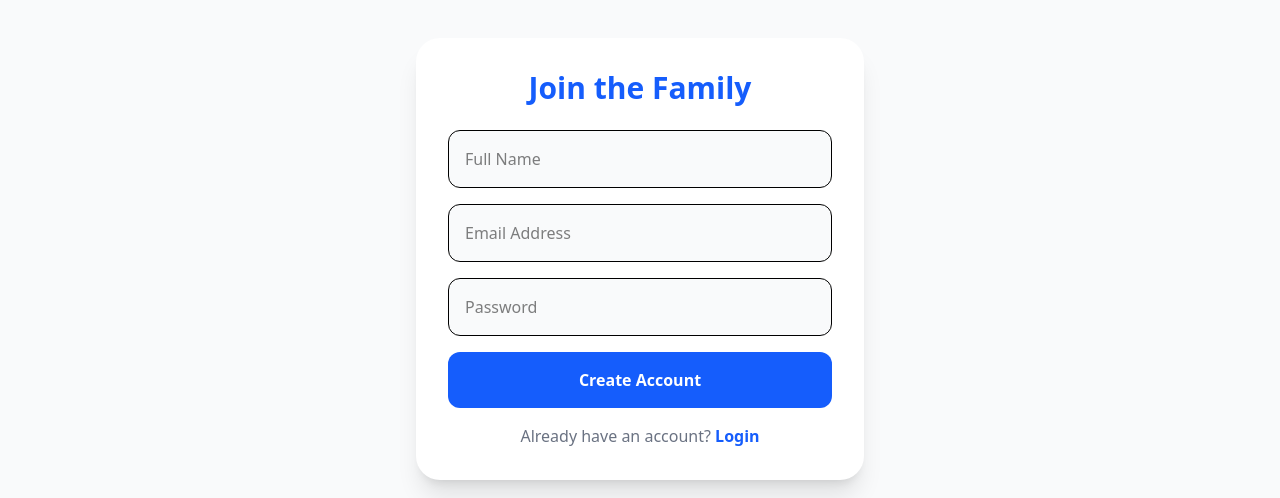
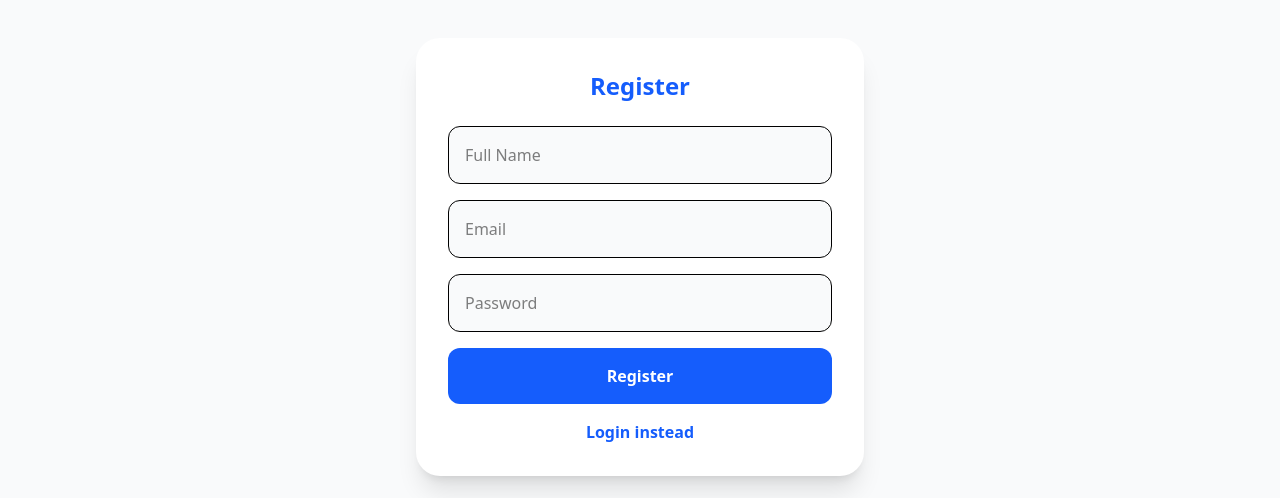
Before and after one commit to NavozZ/e-commerce-toy-store, a React (Vite) app in the folder client/: page /register in a window 1280 px wide. Shown: the part 145-643 px from the top of the page. Built offline with nearby package versions, Linux system fonts and the light colour scheme; no server answers.

Commit message:
Refactor registration process to align with backend model, update UI elements, and improve error handling

```diff
--- a/client/src/pages/Register.jsx
+++ b/client/src/pages/Register.jsx
@@ -4,69 +4,49 @@ import axios from 'axios';
 import { AuthContext } from '../context/AuthContext';
 
 const Register = () => {
-  // 1. Use 'name' to match your Database User Model
   const [name, setName] = useState('');
   const [email, setEmail] = useState('');
   const [password, setPassword] = useState('');
-
   const { login } = useContext(AuthContext);
   const navigate = useNavigate();
 
   const handleRegister = async (e) => {
     e.preventDefault();
     try {
-      // 2. Send 'name' to the backend (Must match authController.js)
-      const { data } = await axios.post('/api/auth/register', {
-        name,      // <--- This was likely 'username' causing the error
-        email,
-        password
-      });
-
+      // ✅ FIX: Sending 'name' to match backend
+      const { data } = await axios.post('/api/auth/register', { name, email, password });
       login(data);
-      alert('Registration Successful! 🎉');
+      alert('Registration Successful!');
       navigate('/');
     } catch (err) {
-      console.error(err);
       alert(err.response?.data?.message || 'Registration failed');
     }
   };
 
   return (
     <div className="max-w-md mx-auto mt-20 p-8 bg-white rounded-3xl shadow-xl">
-      <h2 className="text-3xl font-bold mb-6 text-center text-blue-600">Join the Family</h2>
+      <h2 className="text-2xl font-bold mb-6 text-center text-blue-600">Register</h2>
       <form onSubmit={handleRegister} className="space-y-4">
-        {/* Input Label says "Full Name" for UI, but saves to 'name' */}
         <input
-          type="text"
-          placeholder="Full Name" // You can change this to "Username" if you prefer
-          required
-          className="w-full p-4 bg-gray-50 border rounded-xl outline-none focus:border-blue-500"
-          value={name}
-          onChange={e => setName(e.target.value)}
+          type="text" placeholder="Full Name" required
+          className="w-full p-4 bg-gray-50 border rounded-xl"
+          value={name} onChange={e => setName(e.target.value)}
         />
         <input
-          type="email"
-          placeholder="Email Address"
-          required
-          className="w-full p-4 bg-gray-50 border rounded-xl outline-none focus:border-blue-500"
-          value={email}
-          onChange={e => setEmail(e.target.value)}
+          type="email" placeholder="Email" required
+          className="w-full p-4 bg-gray-50 border rounded-xl"
+          value={email} onChange={e => setEmail(e.target.value)}
         />
         <input
-          type="password"
-          placeholder="Password"
-          required
-          className="w-full p-4 bg-gray-50 border rounded-xl outline-none focus:border-blue-500"
-          value={password}
-          onChange={e => setPassword(e.target.value)}
+          type="password" placeholder="Password" required
+          className="w-full p-4 bg-gray-50 border rounded-xl"
+          value={password} onChange={e => setPassword(e.target.value)}
         />
-        <button className="w-full bg-blue-600 text-white py-4 rounded-xl font-bold hover:bg-blue-700 transition-all">
-          Create Account
-        </button>
+        <button className="w-full bg-blue-600 text-white py-4 rounded-xl font-bold">Register</button>
       </form>
-      <p className="mt-4 text-center text-gray-500">
-        Already have an account? <Link to="/login" className="text-blue-600 font-bold hover:underline">Login</Link>
-      </p>
+      <div className="mt-4 text-center">
+        <Link to="/login" className="text-blue-600 font-bold">Login instead</Link>
+      </div>
     </div>
   );
 };
```
Also changed, not shown: 2 other files (tests, documents, lock files or other folders).
